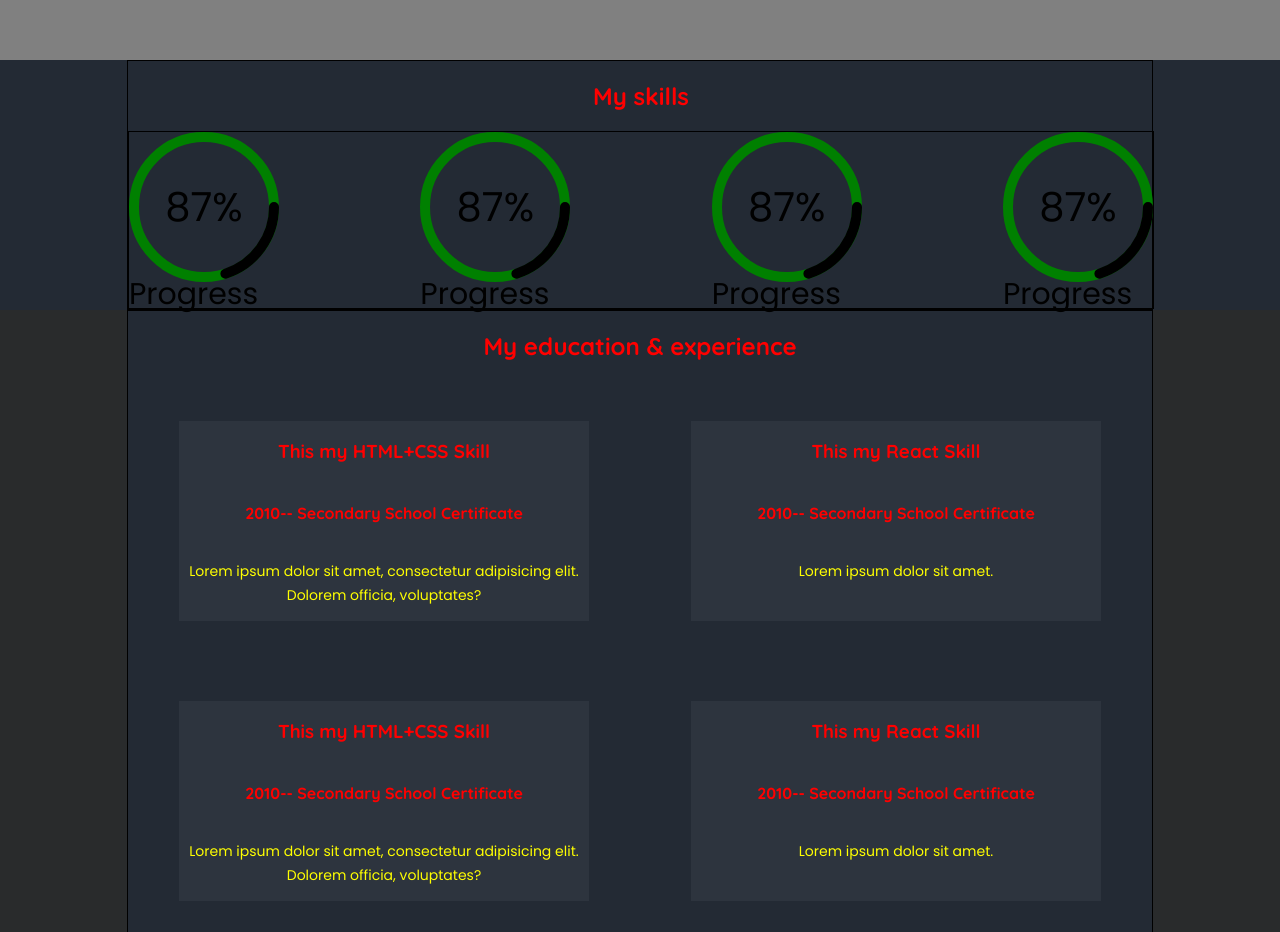
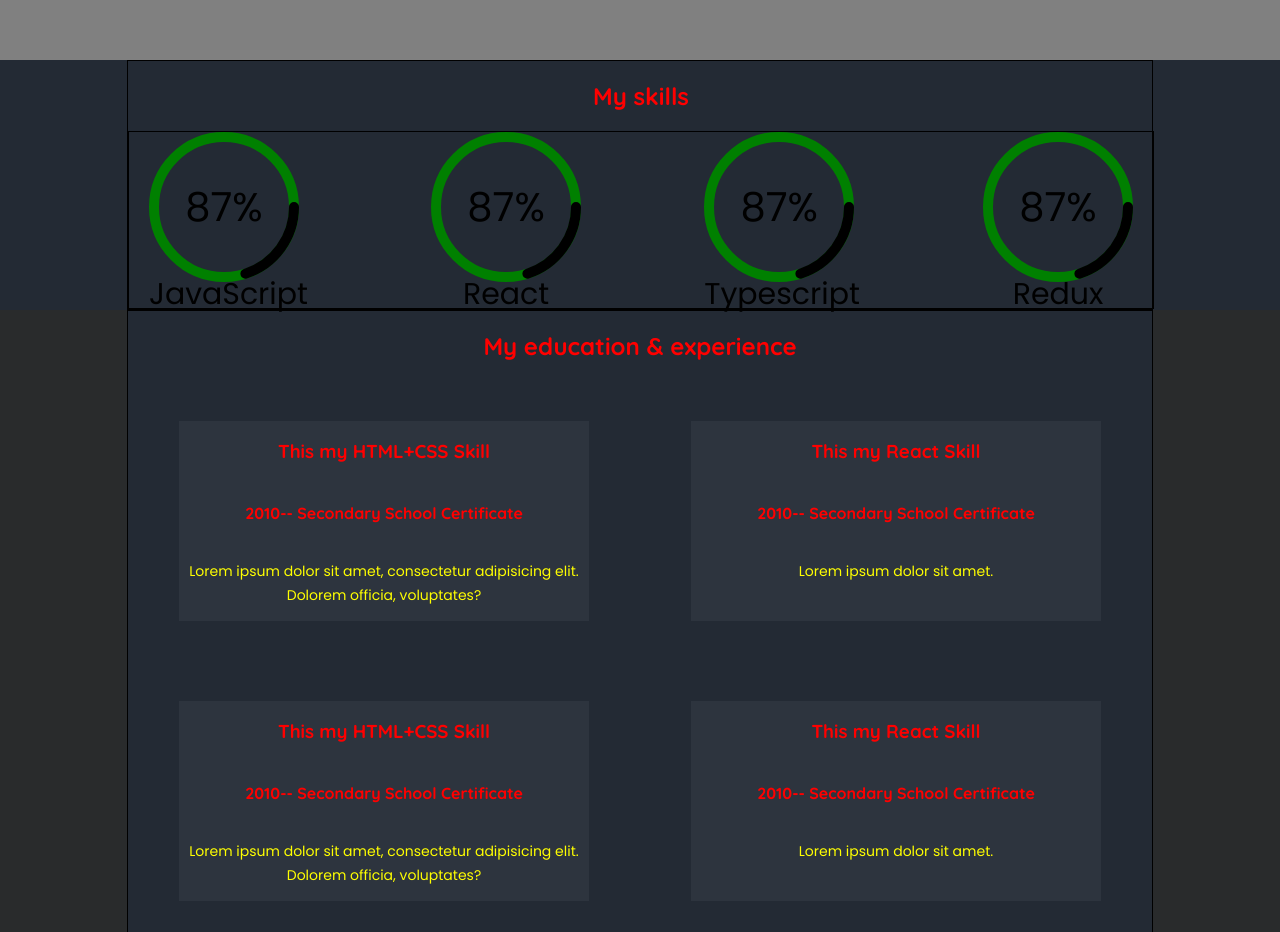
Before and after one commit to omgpiu/portfolio, a React (Create React App) app: page / in a window 1280 px wide. Shown: the part 2420-3352 px from the top of the page. Built offline with nearby package versions, Linux system fonts and the light colour scheme.

Commit message:
progress circle done

```diff
--- a/src/common/progress/progressbar.module.css
+++ b/src/common/progress/progressbar.module.css
@@ -7,12 +7,17 @@
 }
 
 .box {
+    text-align: center;
+    padding: 0 20px;
+
 }
 
 .box .percent {
     position: relative;
     width: 150px;
     height: 150px;
+
+
 }
 
 .box .percent svg {
@@ -59,6 +64,7 @@
 }
 
 .progress {
+
     color: black;
     font-size: 30px;
 }
--- a/src/common/progress/progressbar.tsx
+++ b/src/common/progress/progressbar.tsx
@@ -1,7 +1,14 @@
 import React from 'react';
 import st from './progressbar.module.css'
 
-const ProgressCircle = () => {
+type PropsType = {
+    title: string
+}
+
+
+const ProgressCircle: React.FC<PropsType> = ({
+                                                 title
+                                             }) => {
     return <div className={st.box}>
         <div className={st.percent}>
             <svg>
@@ -10,7 +17,7 @@
             </svg>
             <span className={st.number}>87%</span>
         </div>
-        <span className={st.progress}>Progress</span>
+        <span className={st.progress}>{title}</span>
     </div>
 }
 export default ProgressCircle;
--- a/src/skills/Skills.tsx
+++ b/src/skills/Skills.tsx
@@ -1,7 +1,6 @@
 import React from 'react';
 import st from './Skills.module.css';
 import styleContainer from '../common/styles/Container.module.css';
-import MySkill from './skill/MySkill';
 import ProgressCircle from "../common/progress/progressbar";
 
 const Skills = () => {
@@ -9,24 +8,10 @@
         <div className={`${styleContainer.container} ${st.skillsContainer}`}>
             <h2 className={st.title}>My skills</h2>
             <div className={st.skills}>
-                {/*<MySkill title={'JavaScript'} description={'Lorem ipsum dolor sit amet.'}/>*/}
-                {/*<MySkill title={'CSS'}*/}
-                {/*         description={'Lorem ipsum dolor sit amet, consectetur adipisicing elit. Porro, voluptatibus.'}/>*/}
-                {/*<MySkill title={'React'}*/}
-                {/*         description={'Lorem ipsum dolor sit amet, consectetur adipisicing elit. Dolorem officia, voluptates?'}/>*/}
-                {/*<MySkill title={'Redux'} description={'Lorem ipsum dolor sit amet.'}/>*/}
-                {/*<MySkill title={'Typescript'}*/}
-                {/*         description={'Lorem ipsum dolor sit amet, consectetur adipisicing elit. Porro, voluptatibus.'}/>*/}
-                {/*<MySkill title={'Redux-toolkit'}*/}
-                {/*         description={'Lorem ipsum dolor sit amet, consectetur adipisicing elit. Dolorem officia, voluptates?'}/>*/}
-                {/*<MySkill title={'HTML'}*/}
-                {/*         description={'Lorem ipsum dolor sit amet, consectetur adipisicing elit. Porro, voluptatibus.'}/>*/}
-                {/*<MySkill title={'Material UI'}*/}
-                {/*         description={'Lorem ipsum dolor sit amet, consectetur adipisicing elit. Dolorem officia, voluptates?'}/>*/}
-                <ProgressCircle/>
-                <ProgressCircle/>
-                <ProgressCircle/>
-                <ProgressCircle/>
+                <ProgressCircle title={'JavaScript'}/>
+                <ProgressCircle title={'React'}/>
+                <ProgressCircle title={'Typescript'}/>
+                <ProgressCircle title={'Redux'}/>
             </div>
         </div>
 
```
